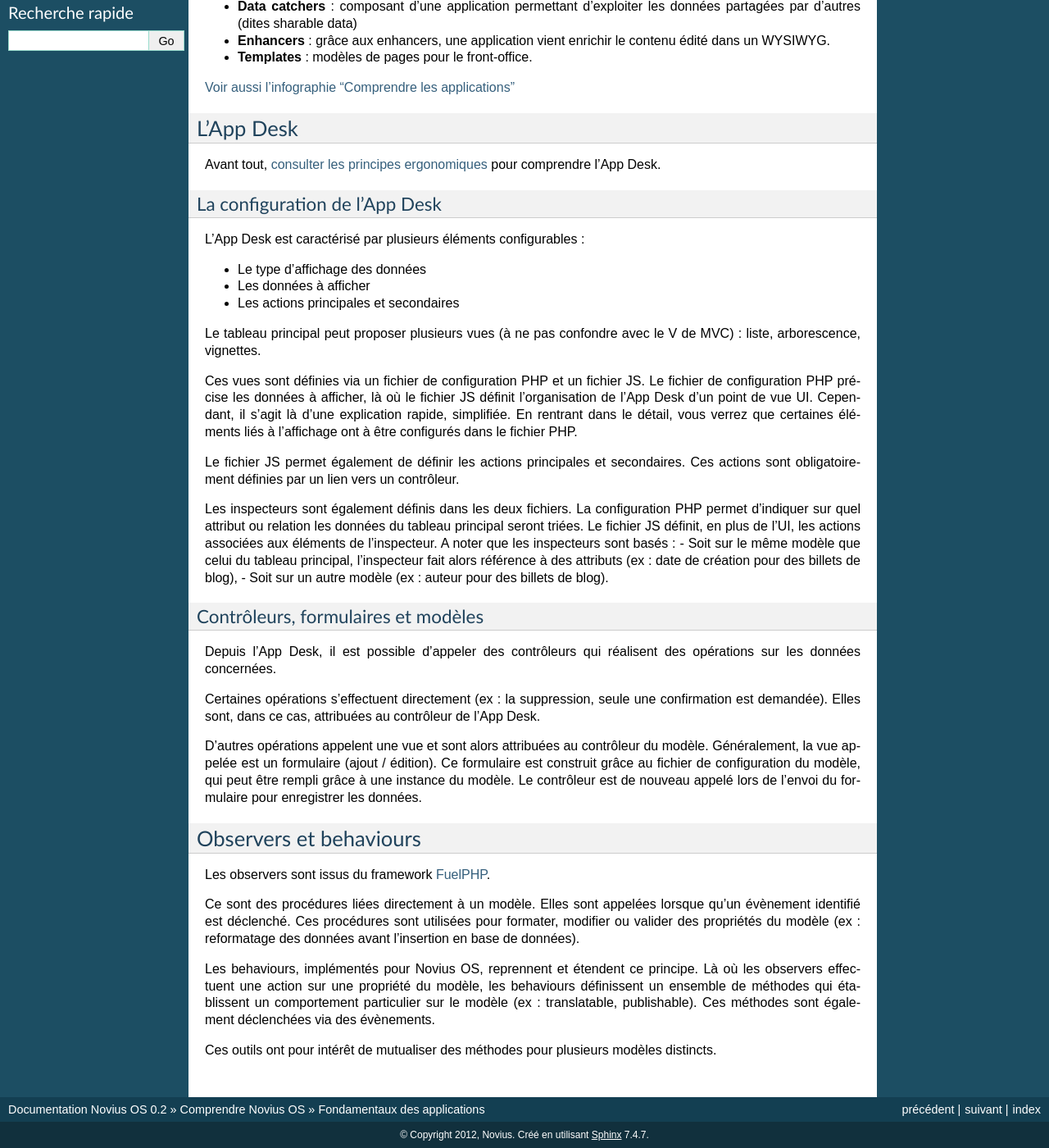
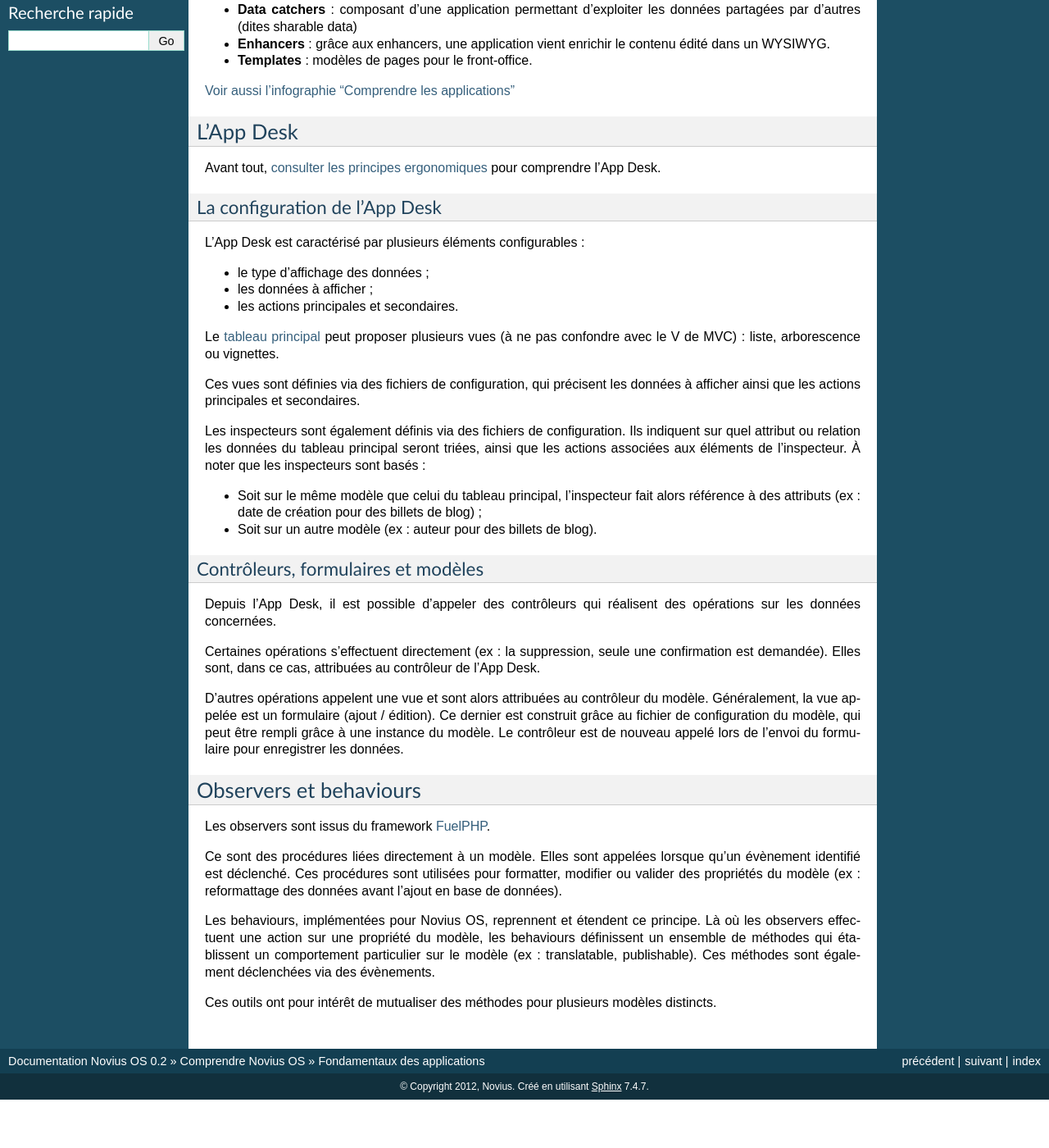
Before and after one commit to vrcAlbert/documentation-api, a Sphinx documentation site: the page built from source/understand/applications.rst, in a window 1280 px wide and 1400 px high, scrolled down 407 px. Shown: the whole window at 82% size. Built offline with Sphinx 7.4.7, drawn with Linux system fonts in a browser that asks for light colours; after the commit the page ends 1748 px from its top, so only the background shows below that; some of the changed text lies outside the part shown.

Commit message:
Review & uniformisation

```diff
--- a/source/reserve/technical/orm/behaviours.rst
+++ b/source/reserve/technical/orm/behaviours.rst
@@ -3,7 +3,7 @@
 Behaviours
 ##########
 
-En français, ``Behaviours`` veut dire comportements. Les ``Behaviours`` permettent d'étendre des ``Model`` en y ajoutant des comportements standardisés.
+En français, ``Behaviour`` veut dire comportemens. Les ``Behaviours`` permettent d'étendre des ``Model`` en y ajoutant des comportements standardisés.
 
 Ils sont similaire aux `Observers <http://docs.fuelphp.com/packages/orm/observers/intro.html>`_ de FuelPHP mais plus puissant :
 
--- a/source/understand/applications.rst
+++ b/source/understand/applications.rst
@@ -1,21 +1,27 @@
 Fondamentaux des applications
 =============================
 
-Une application se définit par ses modèles, mais aussi par les contrôleurs et vues associés. Ils dépendent de la nature de l’application. Néanmoins, certains éléments / principes sont génériques et réutilisables dans tous les cas.
+Une application se définit par ses modèles, mais aussi par les contrôleurs et vues associés. Ils dépendent de la nature
+de l’application. Néanmoins, certains éléments / principes sont génériques et réutilisables dans tous les cas.
+
 
 Définition
 ----------
 
-Pour pouvoir ajouter une application au gestionnaire d'applications, il faut créer un fichier metadata.php situé immédiatement dans le dossier “config” de votre application. Ce fichier doit contenir le namespace de l'application, qui doit être de la forme Provider\\NomApplication. Il faut y ajouter le nom de l’application, une version et le provider (caractérisé au minimum par un nom).
+Pour pouvoir ajouter une application au gestionnaire d'applications, il faut créer un fichier
+:file:`metadata.config.php` pour votre application. Ce fichier doit contenir le namespace de l'application, qui doit
+être de la forme ``Provider\NomApplication``. Il faut y ajouter le nom de l’application, une version et le provider
+(caractérisé au minimum par un nom).
 
 Il est également possible de définir d’autres éléments dans ce fichier metadata :
 
-* **Launchers** : icônes de l'onglet d'accueil permet de lancer une application. Ils sont définis par un nom et l'URL du contrôleur appelé pour afficher la vue associée.
-* **Data catchers** : composant d'une application permettant d'exploiter les données partagées par d'autres (dites sharable data)
-* **Enhancers** : grâce aux enhancers, une application vient enrichir le contenu édité dans un WYSIWYG.
-* **Templates** : modèles de pages pour le front-office.
+- **Launchers** : icônes de l'onglet d'accueil permet de lancer une application. Ils sont définis par un nom et une URL
+- **Data catchers** : composant d'une application permettant d'exploiter les données partagées par d'autres (dites sharable data)
+- **Enhancers** : grâce aux enhancers, une application vient enrichir le contenu édité dans un WYSIWYG.
+- **Templates** : modèles de pages pour le front-office.
 
 `Voir aussi l'infographie 'Comprendre les applications' <http://novius-os.github.com/docs/fr/applications.html>`_
+
 
 L’App Desk
 ----------
@@ -28,36 +34,50 @@
 
 L’App Desk est caractérisé par plusieurs éléments configurables :
 
-- Le type d’affichage des données
-- Les données à afficher
-- Les actions principales et secondaires
+- le type d’affichage des données ;
+- les données à afficher ;
+- les actions principales et secondaires.
 
-Le tableau principal peut proposer plusieurs vues (à ne pas confondre avec le V de MVC) : liste, arborescence, vignettes.
+Le :ref:`tableau principal <understand/ergnonomie/app_desk>` peut proposer plusieurs vues (à ne pas confondre avec
+le V de MVC) : liste, arborescence ou vignettes.
 
-Ces vues sont définies via un fichier de configuration PHP et un fichier JS. Le fichier de configuration PHP précise les données à afficher, là où le fichier JS définit l’organisation de l’App Desk d’un point de vue UI. Cependant, il s'agit là d'une explication rapide, simplifiée. En rentrant dans le détail, vous verrez que certaines éléments liés à l'affichage ont à être configurés dans le fichier PHP.
+Ces vues sont définies via des fichiers de configuration, qui précisent les données à afficher ainsi que les actions
+principales et secondaires.
 
-Le fichier JS permet également de définir les actions principales et secondaires. Ces actions sont obligatoirement définies par un lien vers un contrôleur.
+Les inspecteurs sont également définis via des fichiers de configuration. Ils indiquent sur quel attribut ou relation
+les données du tableau principal seront triées, ainsi que les actions associées aux éléments de l’inspecteur. À noter
+que les inspecteurs sont basés :
 
-Les inspecteurs sont également définis dans les deux fichiers. La configuration PHP permet d'indiquer sur quel attribut ou relation les données du tableau principal seront triées. Le fichier JS définit, en plus de l’UI, les actions associées aux éléments de l’inspecteur. A noter que les inspecteurs sont basés :
-- Soit sur le même modèle que celui du tableau principal, l'inspecteur fait alors référence à des attributs (ex : date de création pour des billets de blog),
+- Soit sur le même modèle que celui du tableau principal, l'inspecteur fait alors référence à des attributs (ex :
+  date de création pour des billets de blog) ;
 - Soit sur un autre modèle (ex : auteur pour des billets de blog).
+
 
 Contrôleurs, formulaires et modèles
 ^^^^^^^^^^^^^^^^^^^^^^^^^^^^^^^^^^^
 
 Depuis l’App Desk, il est possible d’appeler des contrôleurs qui réalisent des opérations sur les données concernées.
 
-Certaines opérations s'effectuent directement (ex : la suppression, seule une confirmation est demandée). Elles sont, dans ce cas, attribuées au contrôleur de l’App Desk.
+Certaines opérations s'effectuent directement (ex : la suppression, seule une confirmation est demandée). Elles sont,
+dans ce cas, attribuées au contrôleur de l’App Desk.
 
-D'autres opérations appelent une vue et sont alors attribuées au contrôleur du modèle. Généralement, la vue appelée est un formulaire (ajout / édition). Ce formulaire est construit grâce au fichier de configuration du modèle, qui peut être rempli grâce à une instance du modèle. Le contrôleur est de nouveau appelé lors de l’envoi du formulaire pour enregistrer les données.
+D'autres opérations appelent une vue et sont alors attribuées au contrôleur du modèle. Généralement, la vue appelée
+est un formulaire (ajout / édition). Ce dernier est construit grâce au fichier de configuration du modèle, qui peut
+être rempli grâce à une instance du modèle. Le contrôleur est de nouveau appelé lors de l’envoi du formulaire pour
+enregistrer les données.
+
 
 Observers et behaviours
 -----------------------
 
 Les observers sont issus du framework `FuelPHP <http://dev-docs.fuelphp.com/packages/orm/observers/intro.html>`_.
 
-Ce sont des procédures liées directement à un modèle. Elles sont appelées lorsque qu'un évènement identifié est déclenché. Ces procédures sont utilisées pour formater, modifier ou valider des propriétés du modèle (ex : reformatage des données avant l'insertion en base de données).
+Ce sont des procédures liées directement à un modèle. Elles sont appelées lorsque qu'un évènement identifié est
+déclenché. Ces procédures sont utilisées pour formatter, modifier ou valider des propriétés du modèle (ex :
+reformattage des données avant l'ajout en base de données).
 
-Les behaviours, implémentés pour Novius OS, reprennent et étendent ce principe. Là où les observers effectuent une action sur une propriété du modèle, les behaviours définissent un ensemble de méthodes qui établissent un comportement particulier sur le modèle (ex : translatable, publishable). Ces méthodes sont également déclenchées via des évènements.
+Les behaviours, implémentées pour Novius OS, reprennent et étendent ce principe. Là où les observers effectuent une
+action sur une propriété du modèle, les behaviours définissent un ensemble de méthodes qui établissent un comportement
+particulier sur le modèle (ex : translatable, publishable). Ces méthodes sont également déclenchées via des évènements.
 
 Ces outils ont pour intérêt de mutualiser des méthodes pour plusieurs modèles distincts.
--- a/source/understand/fundamentals_software.rst
+++ b/source/understand/fundamentals_software.rst
@@ -13,8 +13,8 @@
 
 Novius OS répond aux standards de découpage `Modèle-Vue-Contrôleur <http://fr.wikipedia.org/wiki/Mod%C3%A8le-Vue-Contr%C3%B4leur>`_, qui définissent des logiques de travail :
 
-- dans la conception des applications
-- dans l’organisation d'un projet sous Novius OS
+- dans la conception des applications ;
+- dans l’organisation d'un projet sous Novius OS.
 
 Organisation des fichiers
 *************************
--- a/source/understand/index.rst
+++ b/source/understand/index.rst
@@ -6,5 +6,6 @@
 	fundamentals_software
 	ergonomie
 	applications
+	sharing
 	multi_context
 	media_centre
--- a/source/understand/multi_context.rst
+++ b/source/understand/multi_context.rst
@@ -44,8 +44,9 @@
 * plusieurs sites dans une seule langue
 * un seul site dans une seule langue
 
-L'interface du back-office tient compte de ses différents cas. Le terme _contexte_ s'effacera alors pour ne parler plus que de sites ou de langues.
-Il disparaitra même complètement en cas d'un seul site et de une seule langue.
+| L'interface du back-office tient compte de ses différents cas. Le terme _contexte_ s'effacera alors pour ne parler plus
+  que de sites ou de langues.
+| Il disparaitra même complètement en cas d'un seul site et de une seule langue.
 
 Ajouter des contextes
 *********************
```
Also changed, not shown: other parts of source/understand/fundamentals_software.rst (+1 -1 lines), source/reserve/how_to/extend_application.rst (deleted, +0 -97 lines), source/reserve/technical/sharing.rst (deleted, +0 -88 lines), source/understand/ergonomie.rst (+41 -17 lines), source/understand/sharing.rst (added, +84 -0 lines), source/understand/images/ergonomie-app-desk.png (renamed from source/understand/ergonomie-app-desk.png), source/understand/images/ergonomie-tabs.png (renamed from source/understand/ergonomie-tabs.png), source/understand/images/ergonomie-tpi-fr.png (renamed from source/understand/ergonomie-tpi-fr.png).
